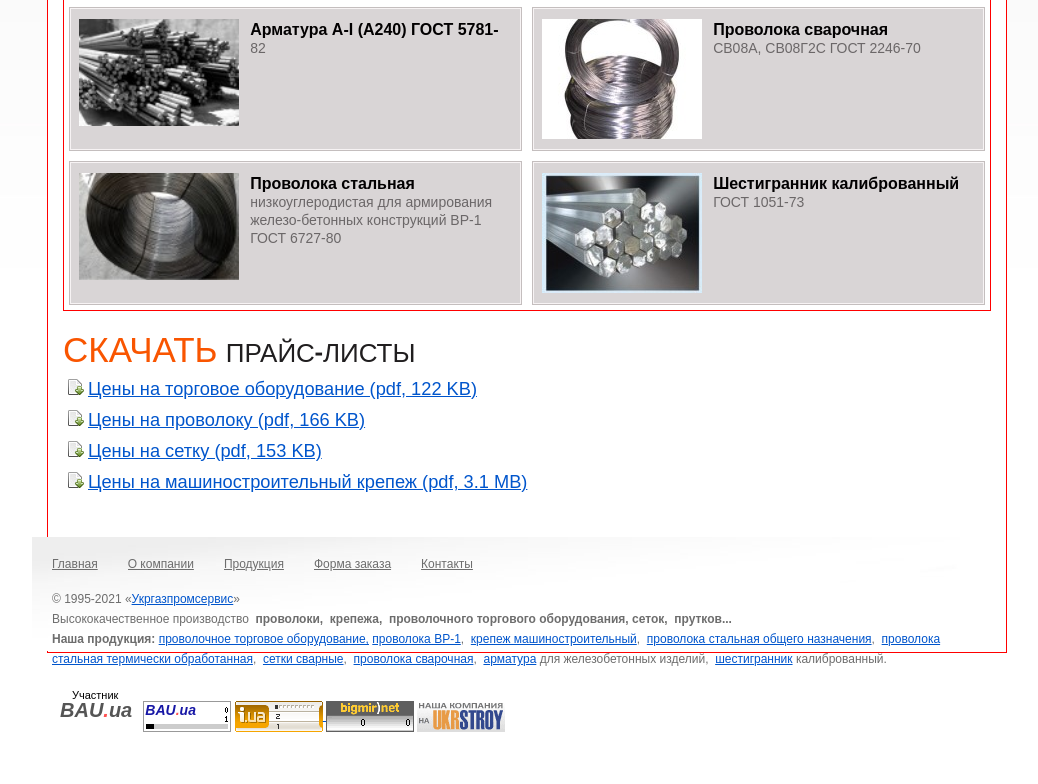
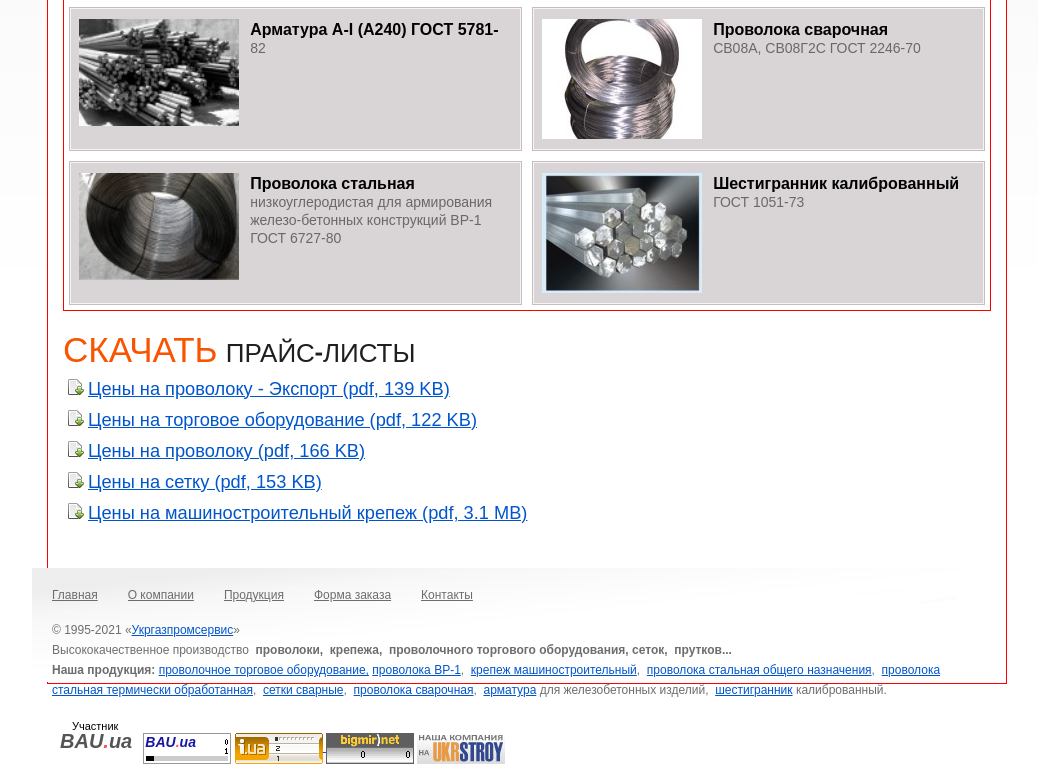
Before and after one commit to ditrix/mkugps, a plain HTML site: page catalog.html in a window 1280 px wide. Shown: the part 876-1660 px from the top of the page, without its empty margins (113-1151 px from the left). Before the commit the page ends 1628 px from the top, so only its background shows below. Drawn offline with nearby package versions, Linux system fonts and the light colour scheme.

Commit message:
proces/upload

```diff
--- a/catalog.html
+++ b/catalog.html
@@ -364,18 +364,27 @@
 
 						<div class="price-list-block">
 							 <div class="price-list-block-pad">
+
 								 <p class="title">Скачать <span class="subtitle">прайс-листы</span></p>
-								 <div class="price-item">
-									<a href="http://www.ugps.dn.ua/upload/iblock/cfa/torg.oborudovanie.pdf" target="_blank">Цены на торговое оборудование&nbsp;(pdf, 122 KB)</a>
+
+
+								<div class="price-item">
+									<a href="upload/provoloka_export.pdf" target="_blank">Цены на проволоку - Экспорт (pdf, 139 KB)</a>
+								</div>
+
+
+								<div class="price-item">
+									<a href="upload/torg.oborudovanie.pdf" target="_blank">Цены на торговое оборудование&nbsp;(pdf, 122 KB)</a>
+								</div>
+
+								<div class="price-item">
+									<a href="upload/provoloka.pdf" target="_blank">Цены на проволоку&nbsp;(pdf, 166 KB)</a>
 								</div>
 								<div class="price-item">
-									<a href="http://www.ugps.dn.ua/upload/iblock/e68/provoloka.pdf" target="_blank">Цены на проволоку&nbsp;(pdf, 166 KB)</a>
+									<a href="upload/setki.pdf" target="_blank">Цены на сетку&nbsp;(pdf, 153 KB)</a>
 								</div>
 								<div class="price-item">
-									<a href="http://www.ugps.dn.ua/upload/iblock/abe/setki.pdf" target="_blank">Цены на сетку&nbsp;(pdf, 153 KB)</a>
-								</div>
-								<div class="price-item">
-									<a href="http://www.ugps.dn.ua/upload/iblock/76f/mach.krepez.pdf" target="_blank">Цены на машиностроительный крепеж&nbsp;(pdf, 3.1 MB)</a>
+									<a href="upload/mach.krepez.pdf" target="_blank">Цены на машиностроительный крепеж&nbsp;(pdf, 3.1 MB)</a>
 								</div>
 							</div>
 						</div>
```
Also changed, not shown: 5 other files.
